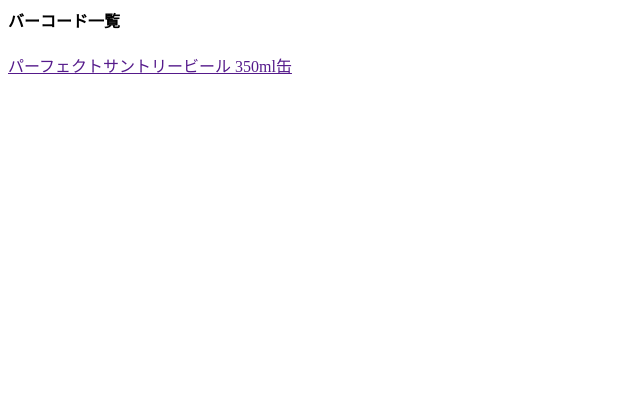
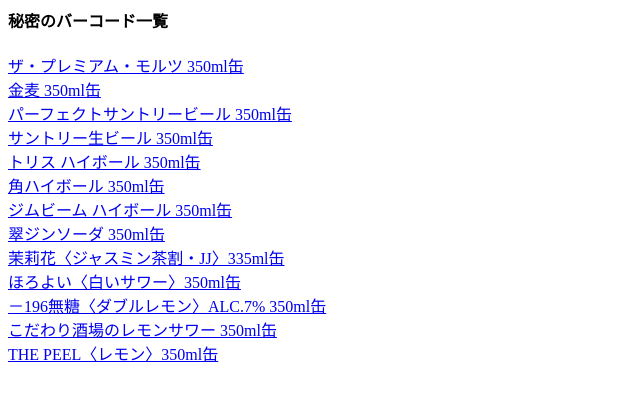
Before and after one commit to jenocode/barcode, a plain HTML site: page index.htm in a window 1280 px wide. Shown: the whole page, without its empty margins (0-640 px from the left). Drawn offline with Linux system fonts and the light colour scheme.

Commit message:
Update index.htm

```diff
--- a/index.htm
+++ b/index.htm
@@ -3,7 +3,19 @@
     <title>じぇのさんのバーコード</title>
   </head>
   <body>
-    <h4>バーコード一覧</h4>
-    <a href="">パーフェクトサントリービール 350ml缶</a><br>
+    <h4>秘密のバーコード一覧</h4>
+    <a href="jan_4901777393370.png">ザ・プレミアム・モルツ 350ml缶</a><br>
+    <a href="jan_4901777185272.png">金麦 350ml缶</a><br>
+    <a href="jan_4901777374270.png">パーフェクトサントリービール 350ml缶</a><br>
+    <a href="jan_4901777771963.png">サントリー生ビール 350ml缶</a><br>
+    <a href="jan_4901777212008.png">トリス ハイボール 350ml缶</a><br>
+    <a href="jan_4901777201439.png">角ハイボール 350ml缶</a><br>
+    <a href="jan_4901777306578.png">ジムビーム ハイボール 350ml缶</a><br>
+    <a href="jan_4901777375703.png">翠ジンソーダ 350ml缶</a><br>
+    <a href="jan_4901777411227.png">茉莉花〈ジャスミン茶割・JJ〉335ml缶</a><br>
+    <a href="jan_4901777204706.png">ほろよい〈白いサワー〉350ml缶</a><br>
+    <a href="jan_4901777393981.png">－196無糖〈ダブルレモン〉ALC.7% 350ml缶</a><br>
+    <a href="jan_4901777332508.png">こだわり酒場のレモンサワー 350ml缶</a><br>
+    <a href="jan_4901777432819.png">THE PEEL〈レモン〉350ml缶</a><br>
   </body>
 </html>
```
